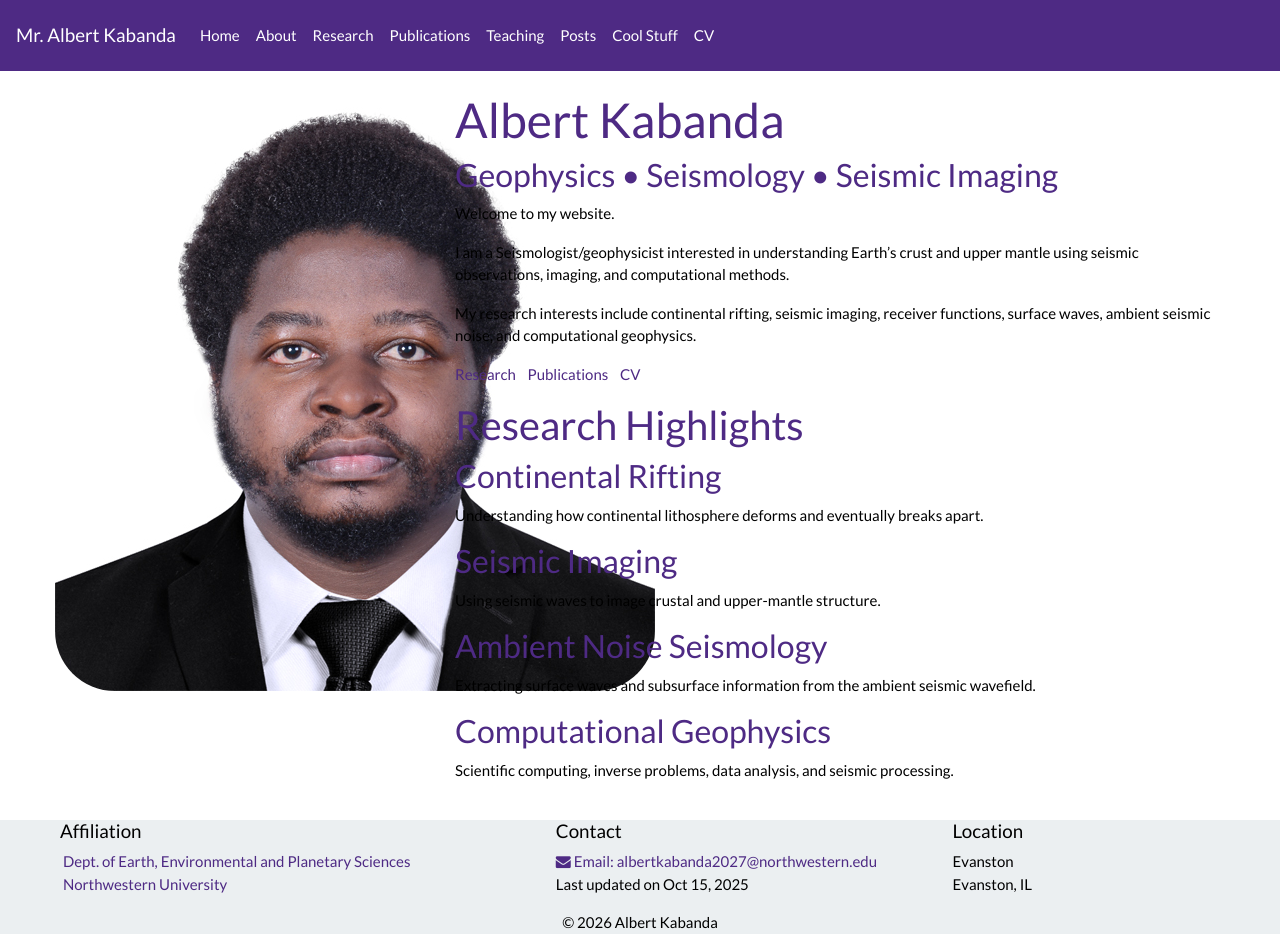
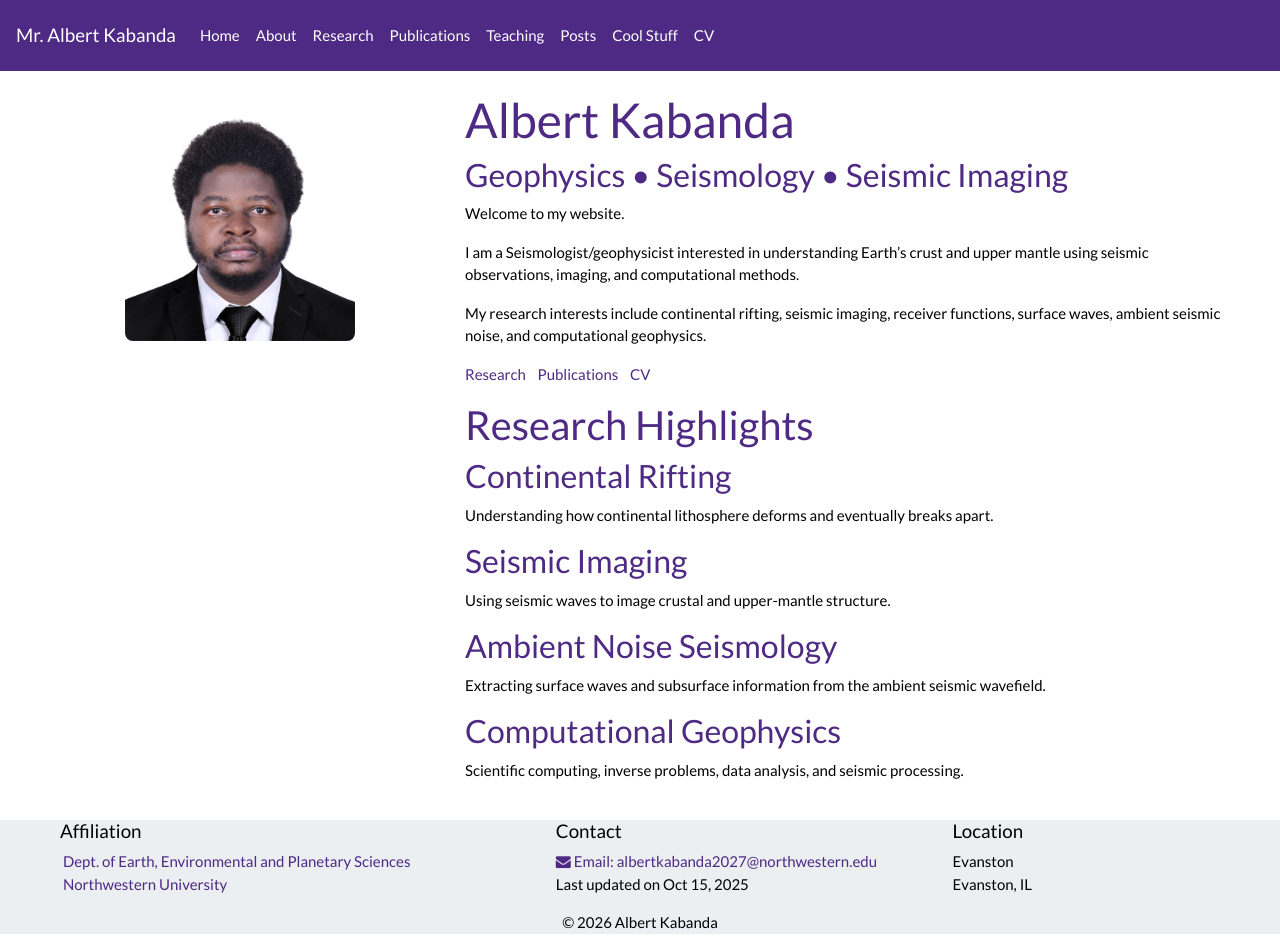
Before and after one commit to albertkabanda/albertkabanda.github.io, a Jekyll site: the page built from _pages/home.md, in a window 1280 px wide and 950 px high. Built offline with Jekyll 4.4.1, drawn with Linux system fonts in a browser that asks for light colours; nearby versions of some CDN libraries; a style sheet for code colours, icons or effects is not loaded.

Commit message:
Update SHB_css.scss

```diff
--- a/_sass/SHB_css.scss
+++ b/_sass/SHB_css.scss
@@ -137,3 +137,34 @@ a:hover {
 .navbar-brand:hover {
     color: #E4E0EE !important;
 }
+
+/* =========================================================
+   Albert Kabanda homepage profile
+   ========================================================= */
+
+.profile-photo {
+  width: 230px;
+  max-width: 100%;
+  height: auto;
+  border-radius: 8px;
+  margin-top: 10px;
+  margin-bottom: 25px;
+}
+
+#profileid {
+  padding-top: 10px;
+}
+
+#homeid {
+  padding-left: 25px;
+}
+
+@media (max-width: 767px) {
+  #homeid {
+    padding-left: 15px;
+  }
+
+  .profile-photo {
+    width: 200px;
+  }
+}
```
